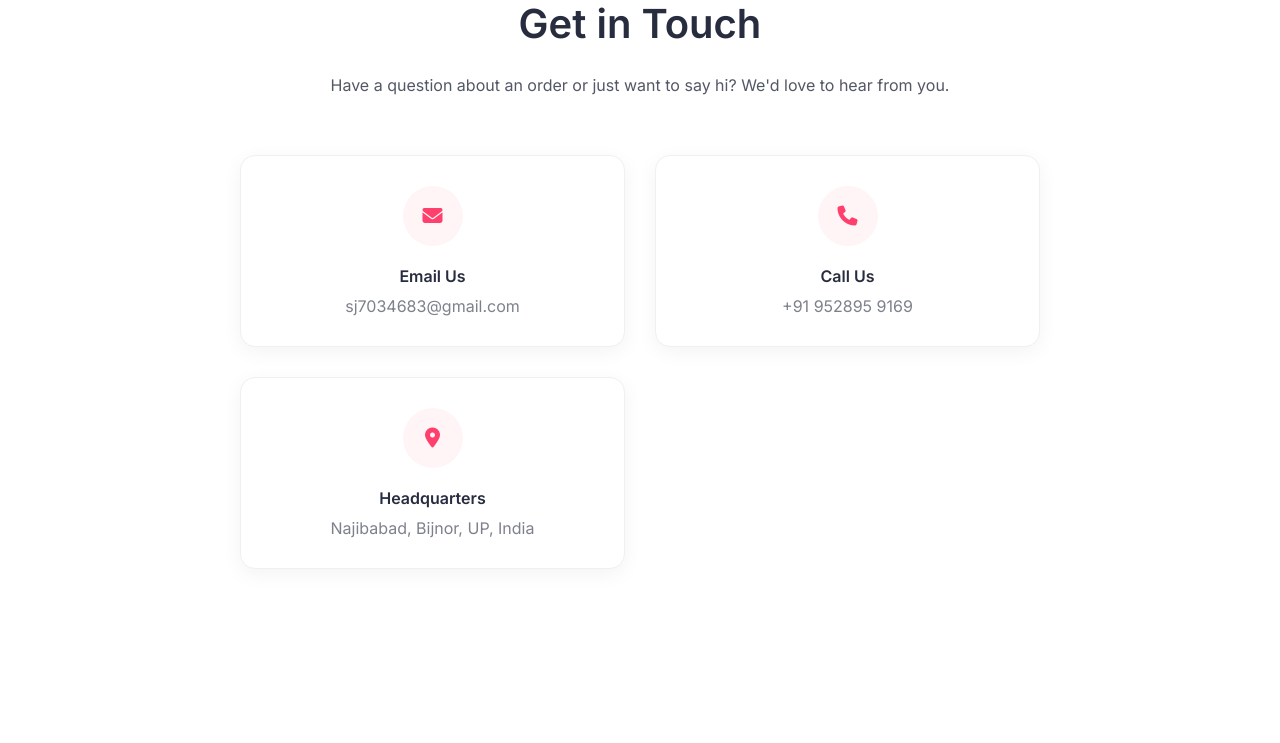
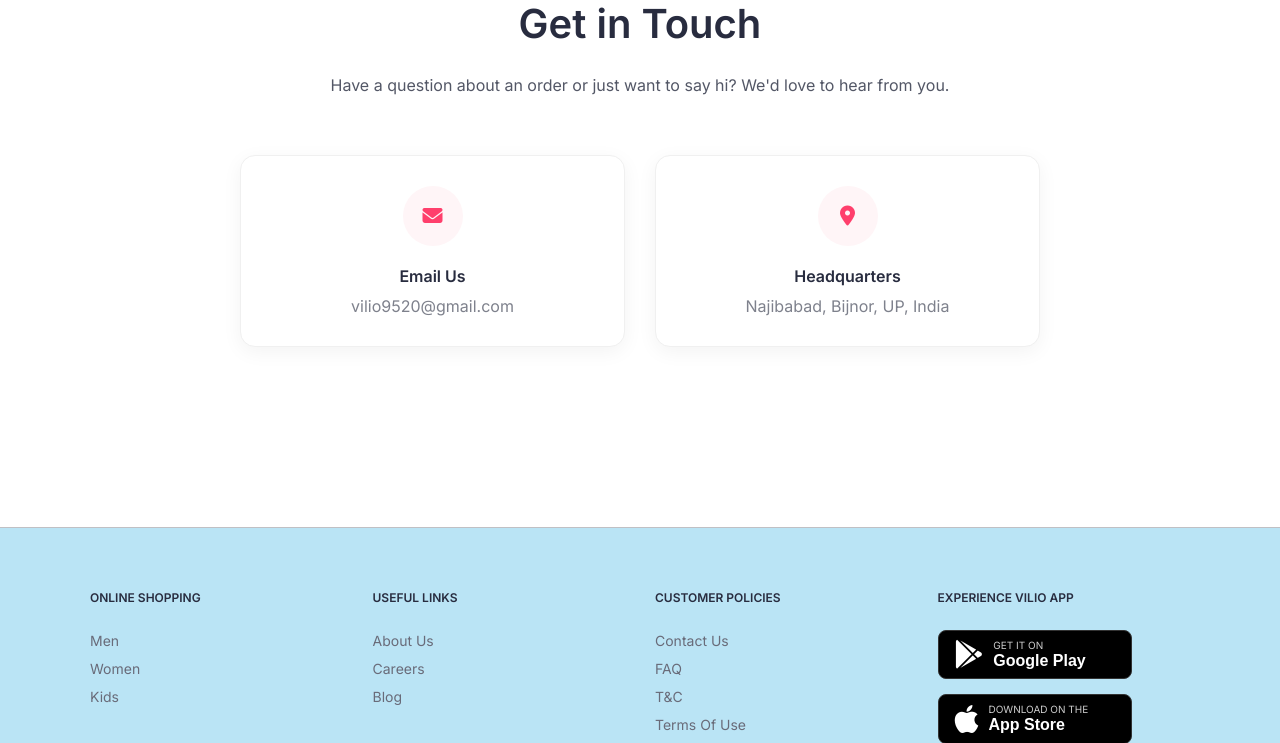
Before and after one commit to aiman001-ai/vilio-shop, a Django app: page /contact-us/ in a window 1280 px wide. Shown: the part 206-949 px from the top of the page. Run offline with Django 5.2, Linux system fonts and the light colour scheme; some libraries are stand-ins or nearby versions; some web fonts are replaced.

Commit message:
Mera message yaha likhein

```diff
--- a/app1/templates/contact.html
+++ b/app1/templates/contact.html
@@ -36,19 +36,11 @@
             </div>
             <h4 style="margin: 0 0 10px; color: #282c3f;">Email Us</h4>
             <p style="margin: 0;">
-                <a href="mailto:sj7034683@gmail.com" class="contact-link">sj7034683@gmail.com</a>
+                <a href="mailto:vilio9520@gmail.com" class="contact-link">vilio9520@gmail.com</a>
             </p>
         </div>
 
-        <div style="padding: 30px; background: #fff; border-radius: 15px; box-shadow: 0 5px 20px rgba(0,0,0,0.05); text-align: center; border: 1px solid #f0f0f0;">
-            <div style="width: 60px; height: 60px; background: #fff5f7; border-radius: 50%; display: flex; align-items: center; justify-content: center; color: #ff3f6c; margin: 0 auto 20px;">
-                <i class="fas fa-phone fa-lg"></i>
-            </div>
-            <h4 style="margin: 0 0 10px; color: #282c3f;">Call Us</h4>
-            <p style="margin: 0;">
-                <a href="tel:+919528959169" class="contact-link">+91 952895 9169</a>
-            </p>
-        </div>
+
 
         <div style="padding: 30px; background: #fff; border-radius: 15px; box-shadow: 0 5px 20px rgba(0,0,0,0.05); text-align: center; border: 1px solid #f0f0f0; grid-column: span 1;">
             <div style="width: 60px; height: 60px; background: #fff5f7; border-radius: 50%; display: flex; align-items: center; justify-content: center; color: #ff3f6c; margin: 0 auto 20px;">
--- a/app1/templates/returns.html
+++ b/app1/templates/returns.html
@@ -25,7 +25,7 @@
                 <h3 style="color: #282c3f;">Cancellations</h3>
                 <ul style="padding-left: 20px; color: #535766; line-height: 2;">
                     <li>Orders can be cancelled anytime before they are **dispatched**.</li>
-                    <li>To initiate cancellation, email us at <a href="mailto:sj7034683@gmail.com" class="brand-link">sj7034683@gmail.com</a>.</li>
+
                     <li>Refunds are credited within **5-7 business days** to the original payment source.</li>
                 </ul>
             </div>
@@ -35,7 +35,7 @@
                 <h3 style="color: #282c3f;">Returns & Exchanges</h3>
                 <ul style="padding-left: 20px; color: #535766; line-height: 2;">
                     <li>We offer a **7-day** return window from the date of delivery.</li>
-                    <li>To request a return, send your Order ID to <a href="mailto:sj7034683@gmail.com" class="brand-link">sj7034683@gmail.com</a>.</li>
+                    <li>To request a return, send your Order ID to <a href="mailto:vilio9520@gmail.com" class="brand-link">vilio9520@gmail.com</a>.</li>
                     <li>Items must be in original condition with all tags and packaging intact.</li>
                 </ul>
             </div>
@@ -47,7 +47,7 @@
             <div style="display: flex; flex-wrap: wrap; justify-content: space-between; gap: 20px; text-align: center;">
                 <div style="flex: 1; min-width: 200px;">
                     <div style="font-weight: bold; color: #ff3f6c; margin-bottom: 10px;">1. EMAIL US</div>
-                    <p style="font-size: 14px; color: #535766;">Email your request with Order ID to <a href="mailto:sj7034683@gmail.com" style="color: #ff3f6c; text-decoration: none;">our support team</a>.</p>
+                    <p style="font-size: 14px; color: #535766;">Email your request with Order ID to <a href="mailto:vilio9520@gmail.com" style="color: #ff3f6c; text-decoration: none;">our support team</a>.</p>
                 </div>
                 <div style="flex: 1; min-width: 200px;">
                     <div style="font-weight: bold; color: #ff3f6c; margin-bottom: 10px;">2. PICKUP</div>
```
